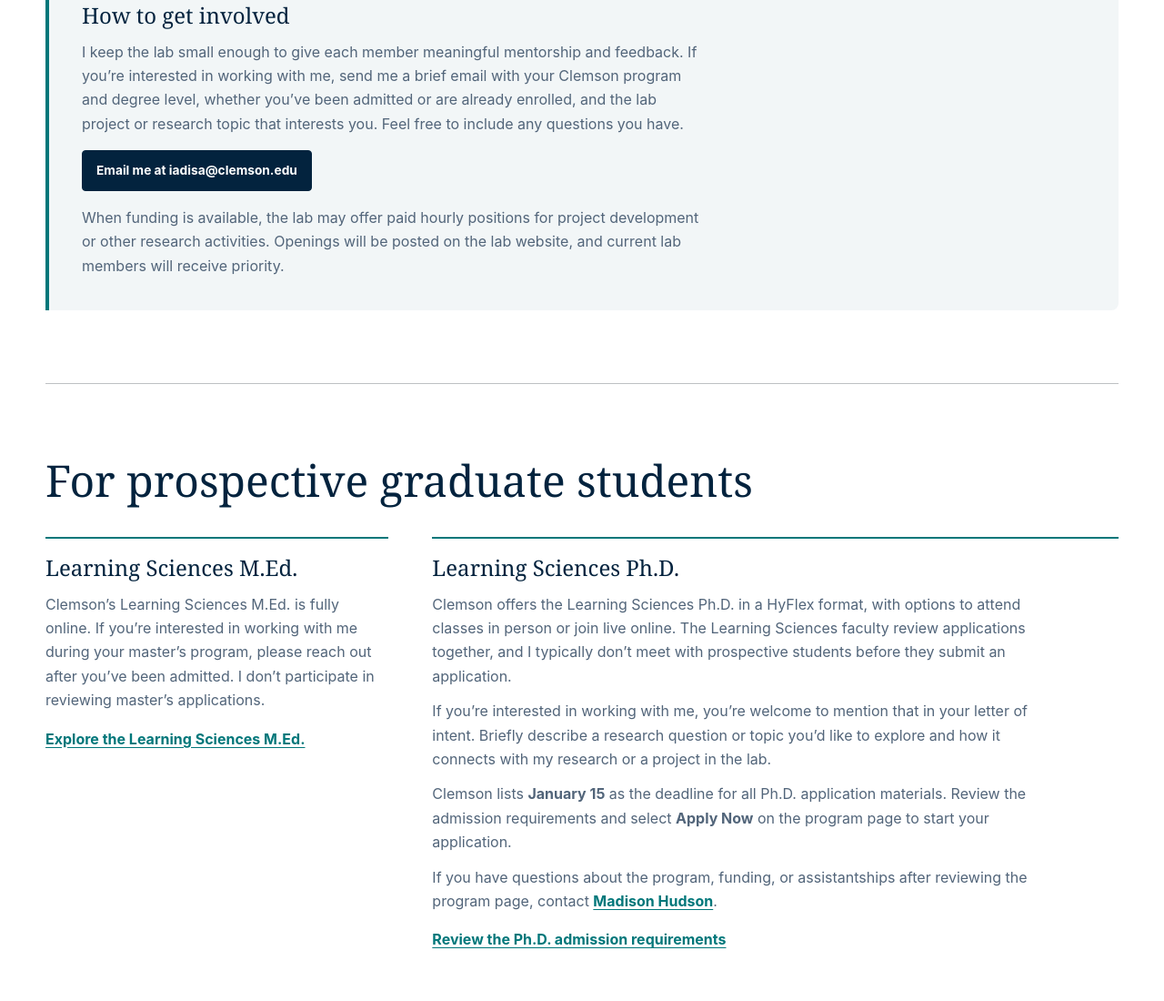
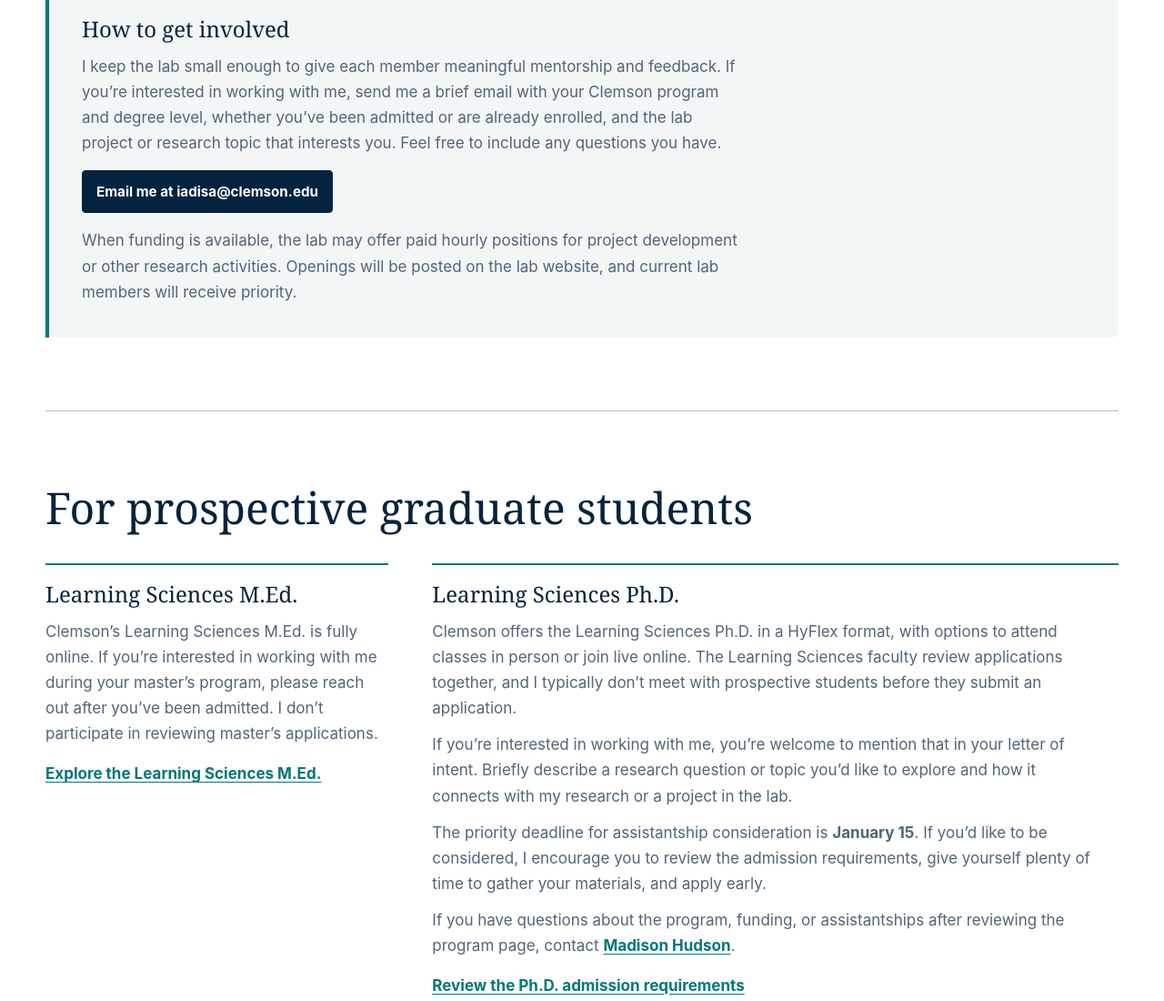
Before and after one commit to DELA-Lab-Clemson-University/dela-lab-website, a plain HTML site: page prospective-students.html in a window 1280 px wide. Shown: the part 1119-2219 px from the top of the page at 91% size. Drawn offline with Linux system fonts and the light colour scheme.

Commit message:
adjust content for prospective students

```diff
--- a/prospective-students.html
+++ b/prospective-students.html
@@ -83,9 +83,9 @@
                     <p>If you’re interested in working with me, you’re welcome to mention that in your letter of intent.
                         Briefly describe a research question or topic you’d like to explore and how it connects with my
                         research or a project in the lab.</p>
-                    <p>Clemson lists <strong>January 15</strong> as the deadline for all Ph.D. application materials.
-                        Review the admission requirements and select <strong>Apply Now</strong> on the program page to
-                        start your application.</p>
+                    <p>The priority deadline for assistantship consideration is <strong>January 15</strong>. If you’d
+                        like to be considered, I encourage you to review the admission requirements, give yourself
+                        plenty of time to gather your materials, and apply early.</p>
                     <p>If you have questions about the program, funding, or assistantships after reviewing the program
                         page, contact <a class="inline-link" href="mailto:mhedden@clemson.edu">Madison Hudson</a>.</p>
                     <a class="inline-link"
--- a/style.css
+++ b/style.css
@@ -1011,7 +1011,12 @@ dialog::backdrop {
     gap: 12px;
     margin-top: 28px;
 }
+.students-jump-links .button,
+.students-contact .button {
+    font-size: 0.95rem;
+}
 .students-section {
+    font-size: 1.0625rem;
     padding-block: clamp(48px, 7vw, 80px);
     scroll-margin-top: 6rem;
 }
```
